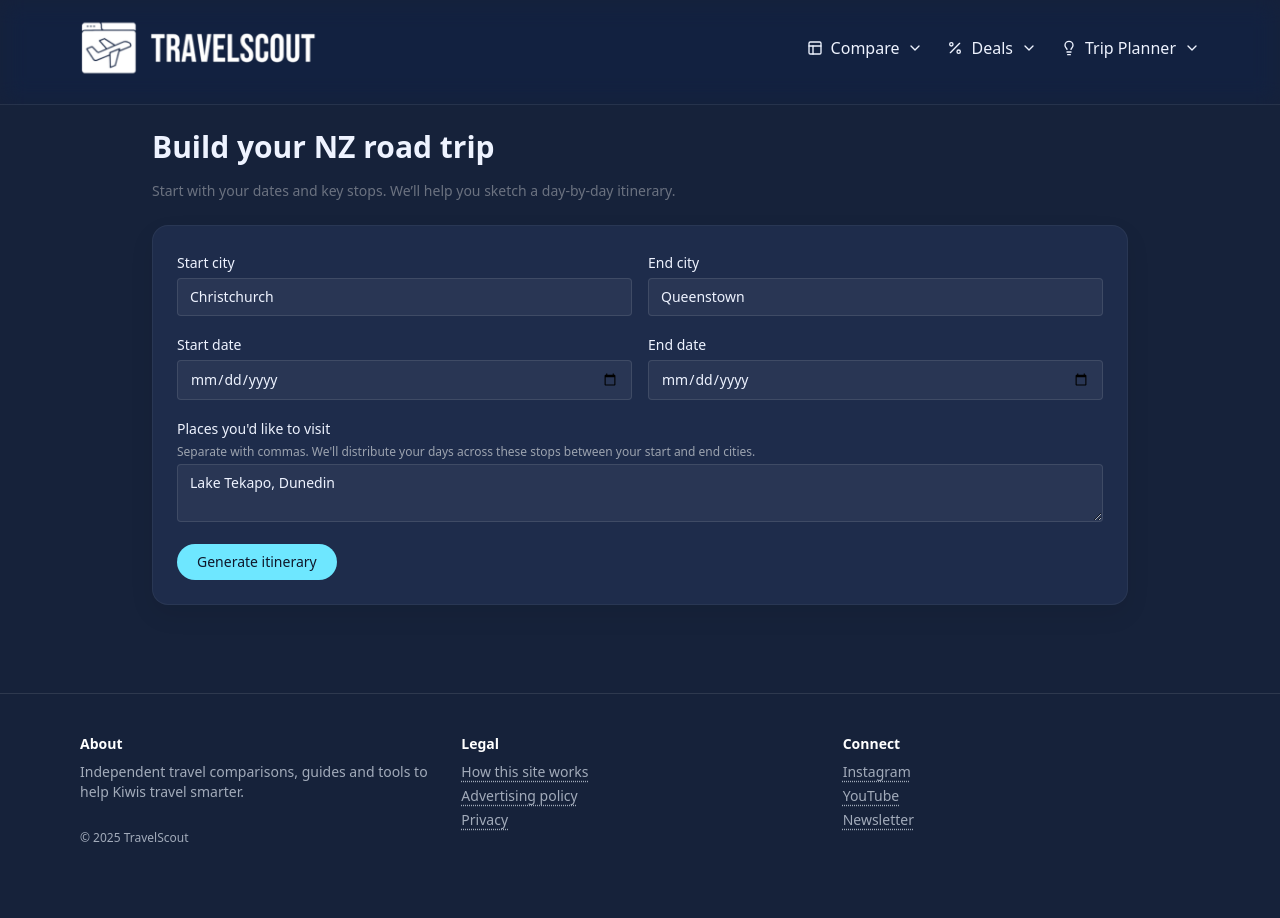
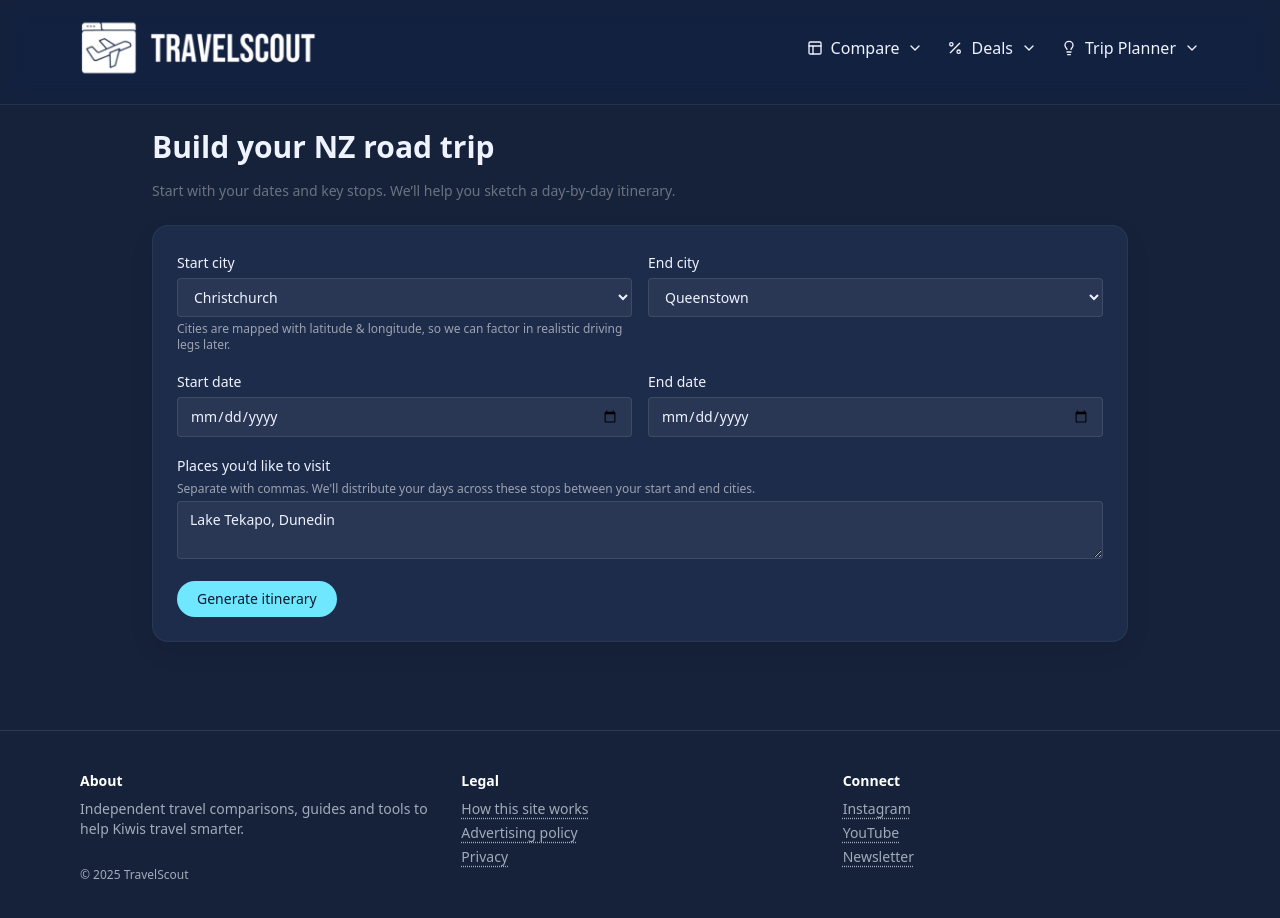
Before and after one commit to BrettWS2025/travelscout, a Next.js app: page /trip-planner in a window 1280 px wide. Shown: the top 918 px of the page. Before the commit the page ends 886 px from the top, so only its background shows below. Built offline with nearby package versions, Linux system fonts and the light colour scheme.

Commit message:
Update TripPlanner.tsx

```diff
--- a/components/TripPlanner.tsx
+++ b/components/TripPlanner.tsx
@@ -2,7 +2,16 @@
 "use client";
 
 import { useState } from "react";
-import { buildSimpleTripPlan, type TripPlan } from "@/lib/itinerary";
+import {
+  buildSimpleTripPlan,
+  type TripPlan,
+} from "@/lib/itinerary";
+import {
+  NZ_CITIES,
+  DEFAULT_START_CITY_ID,
+  DEFAULT_END_CITY_ID,
+  getCityById,
+} from "@/lib/nzCities";
 
 function formatDisplayDate(dateStr: string): string {
   const d = new Date(dateStr + "T00:00:00");
@@ -16,8 +25,8 @@ function formatDisplayDate(dateStr: string): string {
 }
 
 export default function TripPlanner() {
-  const [startCity, setStartCity] = useState("Christchurch");
-  const [endCity, setEndCity] = useState("Queenstown");
+  const [startCityId, setStartCityId] = useState(DEFAULT_START_CITY_ID);
+  const [endCityId, setEndCityId] = useState(DEFAULT_END_CITY_ID);
   const [startDate, setStartDate] = useState("");
   const [endDate, setEndDate] = useState("");
   const [waypointsInput, setWaypointsInput] = useState("Lake Tekapo, Dunedin");
@@ -29,6 +38,15 @@ export default function TripPlanner() {
     e.preventDefault();
     setHasSubmitted(true);
     setError(null);
+
+    const startCity = getCityById(startCityId);
+    const endCity = getCityById(endCityId);
+
+    if (!startCity || !endCity) {
+      setPlan(null);
+      setError("Please select both a start city and an end city.");
+      return;
+    }
 
     try {
       const waypoints = waypointsInput
@@ -60,28 +78,43 @@ export default function TripPlanner() {
         style={{ color: "var(--text)" }}
       >
         <div className="grid gap-4 md:grid-cols-2">
+          {/* Start city */}
           <div className="space-y-1">
             <label className="text-sm font-medium">Start city</label>
-            <input
-              type="text"
-              value={startCity}
-              onChange={(e) => setStartCity(e.target.value)}
+            <select
+              value={startCityId}
+              onChange={(e) => setStartCityId(e.target.value)}
               className="w-full rounded border border-white/10 bg-white/5 px-3 py-2 text-sm outline-none focus:border-[var(--accent)]"
-              placeholder="eg. Christchurch"
-            />
+            >
+              {NZ_CITIES.map((city) => (
+                <option key={city.id} value={city.id}>
+                  {city.name}
+                </option>
+              ))}
+            </select>
+            <p className="text-xs text-gray-400">
+              Cities are mapped with latitude &amp; longitude, so we can factor
+              in realistic driving legs later.
+            </p>
           </div>
 
+          {/* End city */}
           <div className="space-y-1">
             <label className="text-sm font-medium">End city</label>
-            <input
-              type="text"
-              value={endCity}
-              onChange={(e) => setEndCity(e.target.value)}
+            <select
+              value={endCityId}
+              onChange={(e) => setEndCityId(e.target.value)}
               className="w-full rounded border border-white/10 bg-white/5 px-3 py-2 text-sm outline-none focus:border-[var(--accent)]"
-              placeholder="eg. Queenstown"
-            />
+            >
+              {NZ_CITIES.map((city) => (
+                <option key={city.id} value={city.id}>
+                  {city.name}
+                </option>
+              ))}
+            </select>
           </div>
 
+          {/* Dates */}
           <div className="space-y-1">
             <label className="text-sm font-medium">Start date</label>
             <input
@@ -103,6 +136,7 @@ export default function TripPlanner() {
           </div>
         </div>
 
+        {/* Waypoints */}
         <div className="space-y-1">
           <label className="text-sm font-medium">
             Places you&apos;d like to visit
```
